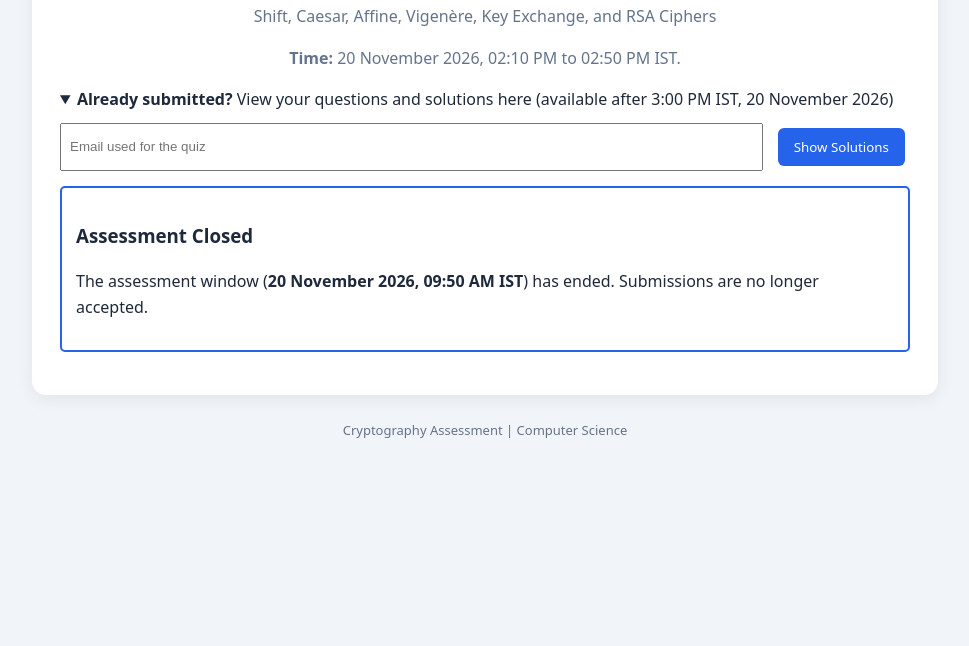
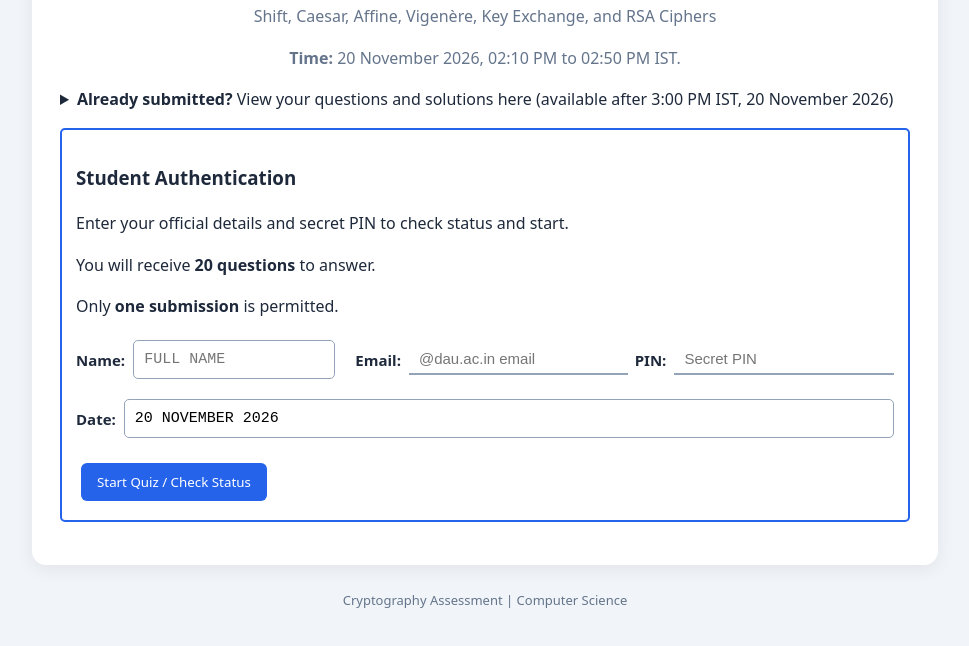
Before and after one commit to sksndeep/MTH1001, a plain HTML site: page Cryptography_Quiz.html in a window 1280 px wide. Shown: the part 138-784 px from the top of the page, without its empty margins (155-1124 px from the left). Drawn offline with nearby package versions, Linux system fonts and the light colour scheme.

Commit message:
Update Cryptography_Quiz.html

```diff
--- a/Cryptography_Quiz.html
+++ b/Cryptography_Quiz.html
@@ -319,10 +319,10 @@ document.addEventListener("input", function (event) {
 });
 
 // Fixed Schedule: 20 November 2026, 09:10 AM to 09:50 AM IST (+05:30)
-const START_MS = new Date("2026-11-18T19:10:00+05:30").getTime();
-const DEADLINE_MS = new Date("2026-11-18T19:50:00+05:30").getTime();
-const START_TEXT = "20 November 2026, 09:10 AM IST";
-const DEADLINE_TEXT = "20 November 2026, 09:50 AM IST";
+const START_MS = new Date("2026-11-19T19:10:00+05:30").getTime();
+const DEADLINE_MS = new Date("2026-11-19T19:50:00+05:30").getTime();
+const START_TEXT = "20 November 2026, 02:10 PM IST";
+const DEADLINE_TEXT = "20 November 2026, 02:50 PM IST";
 
 // Balanced assessment blueprint: every student receives the same section counts
 // AND the same easy/medium/challenging mix within each section (20 questions total).
```
